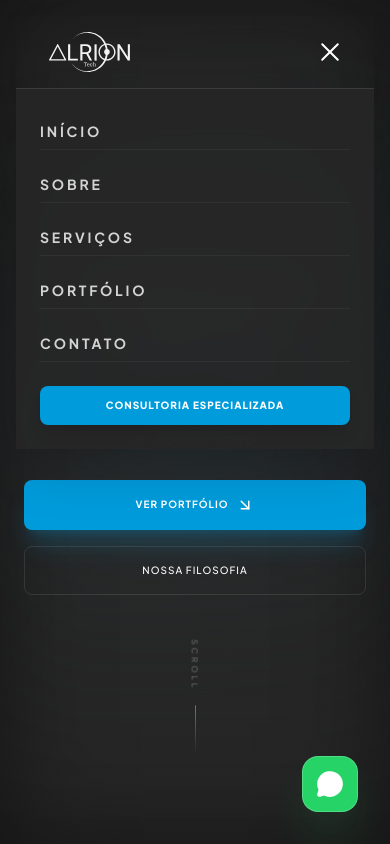
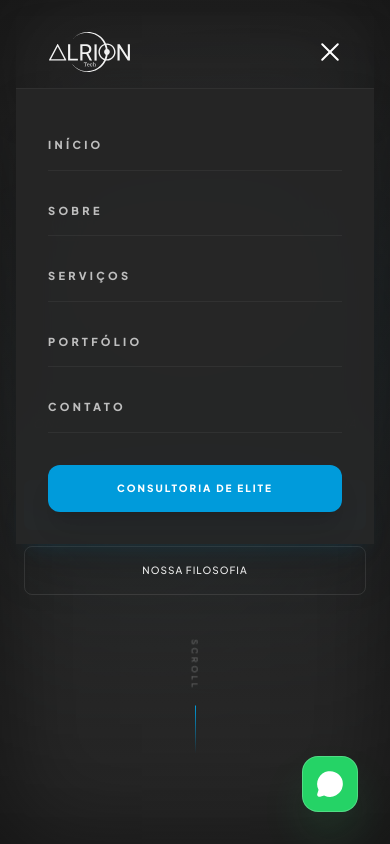
Before and after one commit to lucasamaraloliveira/alriontech, a React (Vite) app: page /#/ in a window 390 px wide. Both pictures are taken after a click on the button "Abrir menu". Shown: the top 844 px of the page. Built offline with nearby package versions, Linux system fonts and the light colour scheme; a web font is replaced by a local one.

Commit message:
fix: animação da navbar
fix: animação da navbar

```diff
--- a/components/MobileMenu.tsx
+++ b/components/MobileMenu.tsx
@@ -18,15 +18,16 @@ const MobileMenu: React.FC<MobileMenuProps> = ({ isOpen, onClose, navLinks, onNa
 
     return (
         <div
-            className="absolute top-full left-0 w-full bg-[#262626]/95 backdrop-blur-xl border-t border-white/10 shadow-2xl lg:hidden flex flex-col p-6 animate-slide-down origin-top pointer-events-auto"
+            className="absolute top-full left-0 w-full bg-[#262626]/98 backdrop-blur-2xl border-t border-white/5 shadow-2xl lg:hidden flex flex-col p-8 animate-slide-down origin-top pointer-events-auto"
         >
             <div className="flex flex-col space-y-4">
-                {navLinks.map((link) => (
+                {navLinks.map((link, idx) => (
                     <a
                         key={link.name}
                         href={link.href}
                         onClick={(e) => onNavigate(e, link.href, link.type)}
-                        className="text-sm uppercase tracking-[0.2em] font-bold text-white/80 hover:text-[#009BDB] transition-colors py-2 border-b border-white/5 last:border-0"
+                        className="text-[11px] uppercase tracking-[0.3em] font-black text-white/70 hover:text-[#009BDB] transition-all py-4 border-b border-white/5 last:border-0 opacity-0 animate-[linkFadeIn_0.4s_ease-out_forwards]"
+                        style={{ animationDelay: `${0.1 + idx * 0.05}s` }}
                     >
                         {link.name}
                     </a>
@@ -36,9 +37,10 @@ const MobileMenu: React.FC<MobileMenuProps> = ({ isOpen, onClose, navLinks, onNa
                     target="_blank"
                     rel="noopener noreferrer"
                     onClick={onClose}
-                    className="w-full text-center px-6 py-3 bg-[#009BDB] text-white text-[10px] uppercase tracking-widest font-black rounded-lg mt-2 shadow-lg hover:bg-[#85DEF2] hover:text-[#262626] transition-all"
+                    className="w-full text-center px-6 py-4 bg-[#009BDB] text-white text-[10px] uppercase tracking-[0.2em] font-black rounded-xl mt-4 shadow-xl hover:bg-[#85DEF2] hover:text-[#262626] transition-all opacity-0 animate-[linkFadeIn_0.4s_ease-out_forwards]"
+                    style={{ animationDelay: `${0.1 + navLinks.length * 0.05}s` }}
                 >
-                    Consultoria Especializada
+                    Consultoria de Elite
                 </a>
             </div>
         </div>
--- a/index.css
+++ b/index.css
@@ -15,6 +15,7 @@
   --animate-fade-in-up: fadeInUp 1.2s cubic-bezier(0.22, 1, 0.36, 1) forwards;
   --animate-fade-in: fadeIn 1.5s ease-out forwards;
   --animate-expand-width: expandWidth 1s ease-out forwards;
+  --animate-slide-down: slideDown 0.5s cubic-bezier(0.22, 1, 0.36, 1) forwards;
 
   @keyframes slowZoom {
     from {
@@ -85,6 +86,30 @@
 
     to {
       transform: scaleX(1);
+    }
+  }
+
+  @keyframes slideDown {
+    from {
+      transform: translateY(-10px) scaleY(0.98);
+      opacity: 0;
+    }
+
+    to {
+      transform: translateY(0) scaleY(1);
+      opacity: 1;
+    }
+  }
+
+  @keyframes linkFadeIn {
+    from {
+      transform: translateY(10px);
+      opacity: 0;
+    }
+
+    to {
+      transform: translateY(0);
+      opacity: 1;
     }
   }
 }
```
